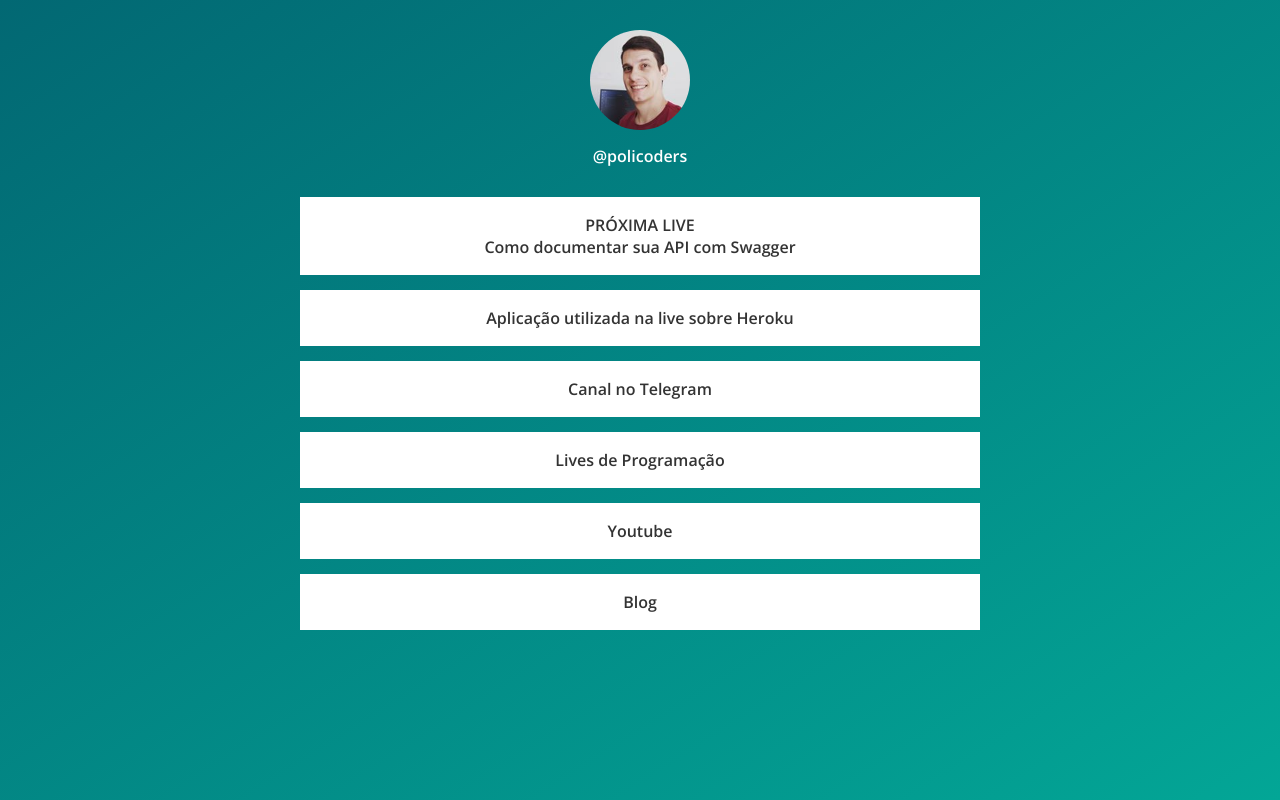
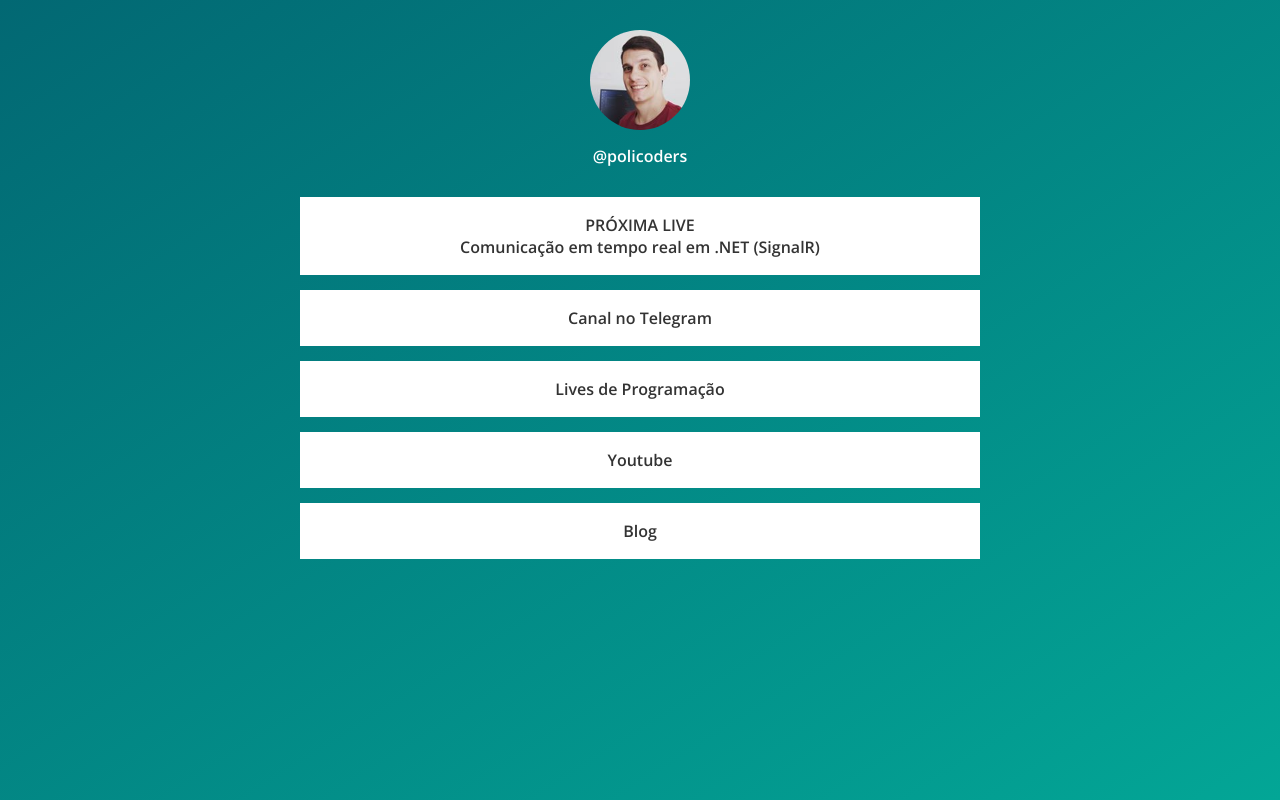
Before and after one commit to policoders/links, a plain HTML site: page index.html in a window 1280 px wide. Drawn offline with nearby package versions, Linux system fonts and the light colour scheme.

Commit message:
Update links

```diff
--- a/index.html
+++ b/index.html
@@ -20,15 +20,9 @@
 
       <div class="links">
         <div class="btn-link">
-          <a href="https://youtu.be/g7xOeIHmk6c">
+          <a href="https://youtu.be/_ZzKXnhQ_fA">
             PRÓXIMA LIVE<br />
-            Como documentar sua API com Swagger
-          </a>
-        </div>
-
-        <div class="btn-link">
-          <a href="https://live-sabadao-corona.herokuapp.com/" target="_blank">
-            Aplicação utilizada na live sobre Heroku
+            Comunicação em tempo real em .NET (SignalR)
           </a>
         </div>
 
```
